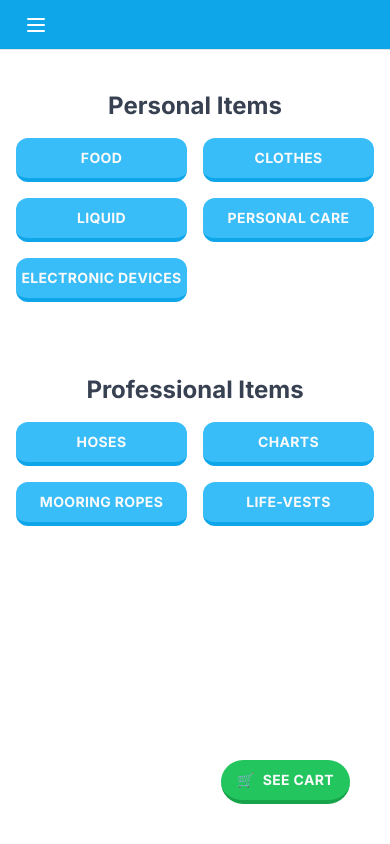
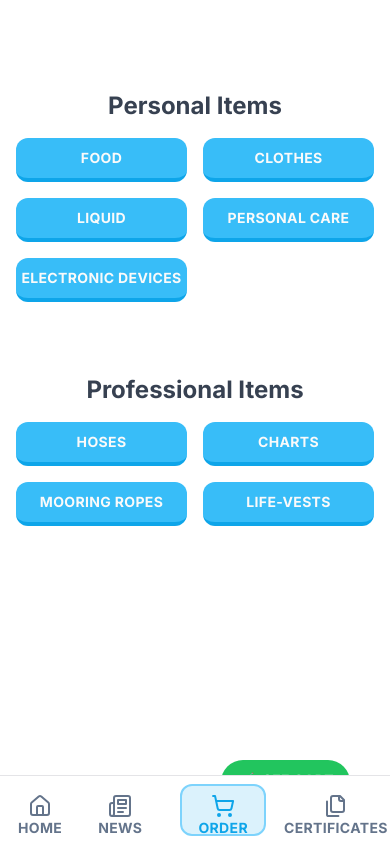
Before and after one commit to dimitrispalamidas/sea-supply, a Next.js app: page /order in a window 390 px wide. Built offline with nearby package versions, Linux system fonts and the light colour scheme.

Commit message:
Import footer for mobiles

```diff
--- a/app/(main)/layout.tsx
+++ b/app/(main)/layout.tsx
@@ -1,5 +1,6 @@
 import { MobileHeader } from "@/components/mobile-header";
 import { Sidebar } from "@/components/sidebar";
+import { StickyFooter } from "@/components/sticky-footer";
 
 type Props = {
   children: React.ReactNode;
@@ -8,11 +9,12 @@ type Props = {
 const MainLayout = ({ children }: Props) => {
   return (
     <>
-      <MobileHeader />
+      {/* <MobileHeader /> */}
       <Sidebar className='hidden md:flex' />
       <main className='md:pl-[256px] h-full pt-[50px] lg:pt-0'>
         <div className='max-w-[1056px] mx-auto pt-6 h-full'>{children}</div>
       </main>
+      <StickyFooter className='md:hidden' />
     </>
   );
 };
--- a/components/sidebar-item.tsx
+++ b/components/sidebar-item.tsx
@@ -25,10 +25,10 @@ export const SidebarItem = ({ label, icon, href, handleSheetClose }: Props) => {
     <Link href={href} passHref>
       <Button
         variant={active ? "sidebarOutline" : "sidebar"}
-        className='justify-start h-[52px] w-full flex items-center'
+        className='justify-start h-[52px] w-full flex items-center flex-col'
         onClick={handleClick}
       >
-        <div className='mr-5'>{icon}</div>
+        <div className=''>{icon}</div>
         {label}
       </Button>
     </Link>
--- /dev/null
+++ b/components/sticky-footer.tsx
@@ -0,0 +1,30 @@
+import {
+  ChevronsRightLeftIcon,
+  Files,
+  Home,
+  Newspaper,
+  PowerOffIcon,
+  ShoppingCart,
+  User,
+} from "lucide-react";
+import { SidebarItem } from "./sidebar-item"; // Reuse SidebarItem component
+
+type StickyFooterProps = {
+  className?: string;
+};
+
+export const StickyFooter = ({ className }: StickyFooterProps) => {
+  return (
+    <div className={`fixed bottom-0 w-full bg-white border-t ${className}`}>
+      <div className='flex justify-around py-2'>
+        <SidebarItem label='Home' href='/home' icon={<Home />} />
+        <SidebarItem label='News' href='/home' icon={<Newspaper />} />
+        <div className='pl-5'>
+          <SidebarItem label='Order' href='/order' icon={<ShoppingCart />} />
+        </div>
+        <SidebarItem label='Certificates' href='/home' icon={<Files />} />
+        <SidebarItem label='Profile' href='/home' icon={<User />} />
+      </div>
+    </div>
+  );
+};
```
